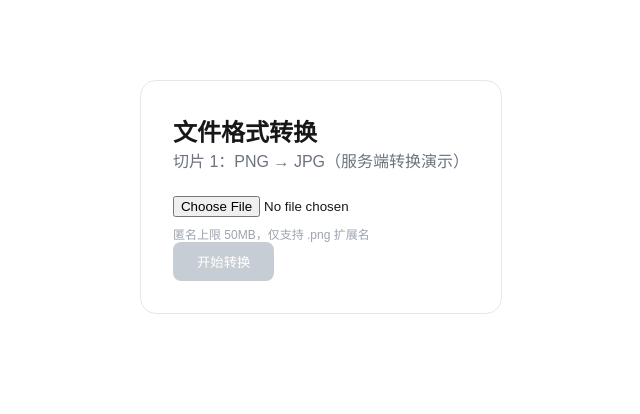
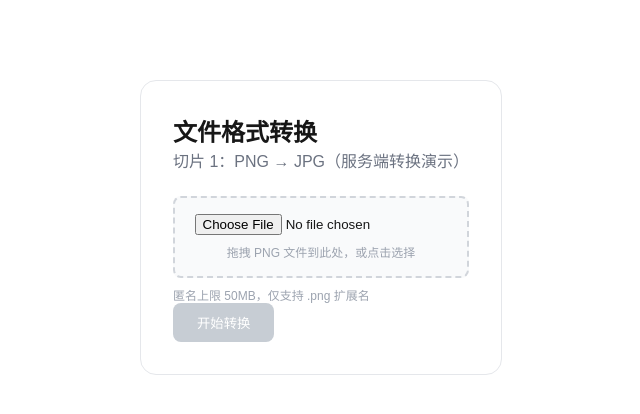
Before and after one commit to thanks-for-forest/Format_conversion, a Next.js app in the folder frontend/: page / in a window 1280 px wide. Shown: the top 414 px of the page, without its empty margins (319-959 px from the left). Built offline with nearby package versions, Linux system fonts and the light colour scheme; no server answers.

Commit message:
fix: 前端切片1修复（选文件显示、拖拽格式校验、移除Google字体离线构建）

```diff
--- a/frontend/app/layout.tsx
+++ b/frontend/app/layout.tsx
@@ -1,16 +1,5 @@
 import type { Metadata } from "next";
-import { Geist, Geist_Mono } from "next/font/google";
 import "./globals.css";
-
-const geistSans = Geist({
-  variable: "--font-geist-sans",
-  subsets: ["latin"],
-});
-
-const geistMono = Geist_Mono({
-  variable: "--font-geist-mono",
-  subsets: ["latin"],
-});
 
 export const metadata: Metadata = {
   title: "文件格式转换",
@@ -19,7 +8,7 @@ export const metadata: Metadata = {
 
 export default function RootLayout({ children }: LayoutProps<"/">) {
   return (
-    <html lang="zh-CN" className={`${geistSans.variable} ${geistMono.variable}`}>
+    <html lang="zh-CN">
       <body>{children}</body>
     </html>
   );
--- a/frontend/app/page.tsx
+++ b/frontend/app/page.tsx
@@ -1,13 +1,17 @@
 "use client";
 
-import { useRef, useState } from "react";
+import { useState, type ChangeEvent, type DragEvent } from "react";
 
 const API_BASE = process.env.NEXT_PUBLIC_API_BASE ?? "http://localhost:8000";
+
+const ACCEPT_EXT = ".png";
+const ACCEPT_MIME = "image/png";
 
 const COPY = {
   title: "文件格式转换",
   subtitle: "切片 1：PNG → JPG（服务端转换演示）",
   pick: "选择 PNG 文件",
+  dropHint: "拖拽 PNG 文件到此处，或点击选择",
   convert: "开始转换",
   converting: "转换中…",
   done: "转换完成，点击下载：",
@@ -41,7 +45,8 @@ export default function Home() {
   const [message, setMessage] = useState("");
   const [downloadUrl, setDownloadUrl] = useState("");
   const [downloadName, setDownloadName] = useState("");
-  const inputRef = useRef<HTMLInputElement>(null);
+  const [pickError, setPickError] = useState("");
+  const [dragging, setDragging] = useState(false);
 
   async function handleConvert() {
     if (!file) return;
@@ -74,12 +79,38 @@ export default function Home() {
     }
   }
 
-  function reset() {
-    setFile(null);
+  function applyPickedFile(picked: File | null) {
+    if (!picked) {
+      setFile(null);
+      setPhase("idle");
+      setMessage("");
+      setDownloadUrl("");
+      setPickError("");
+      return;
+    }
+    const name = picked.name.toLowerCase();
+    const ok = name.endsWith(ACCEPT_EXT) || picked.type === ACCEPT_MIME;
+    if (!ok) {
+      setFile(null);
+      setPickError(`仅支持 PNG 文件（${ACCEPT_EXT}），收到：${picked.name}`);
+      return;
+    }
+    setFile(picked);
+    setPickError("");
     setPhase("idle");
     setMessage("");
     setDownloadUrl("");
-    if (inputRef.current) inputRef.current.value = "";
+  }
+
+  function handlePick(e: ChangeEvent<HTMLInputElement>) {
+    applyPickedFile(e.target.files?.[0] ?? null);
+  }
+
+  function handleDrop(e: DragEvent<HTMLDivElement>) {
+    e.preventDefault();
+    setDragging(false);
+    if (busy) return;
+    applyPickedFile(e.dataTransfer.files?.[0] ?? null);
   }
 
   const busy = phase === "converting";
@@ -98,17 +129,41 @@ export default function Home() {
       <h1 style={{ fontSize: 24, margin: 0 }}>{COPY.title}</h1>
       <p style={{ color: "#6b7280" }}>{COPY.subtitle}</p>
 
-      <input
-        ref={inputRef}
-        type="file"
-        accept="image/png,.png"
-        onChange={(e) => {
-          reset();
-          setFile(e.target.files?.[0] ?? null);
+      <div
+        onDragOver={(e) => {
+          e.preventDefault();
+          if (!busy) setDragging(true);
         }}
-        disabled={busy}
-        style={{ display: "block", margin: "24px 0 8px" }}
-      />
+        onDragLeave={() => setDragging(false)}
+        onDrop={handleDrop}
+        style={{
+          margin: "24px 0 8px",
+          padding: 16,
+          border: dragging ? "2px dashed #2563eb" : "2px dashed #d1d5db",
+          borderRadius: 8,
+          background: dragging ? "#eff6ff" : "#f9fafb",
+          textAlign: "center",
+        }}
+      >
+        <input
+          type="file"
+          accept={`${ACCEPT_MIME},${ACCEPT_EXT}`}
+          onChange={handlePick}
+          disabled={busy}
+          style={{ display: "block", margin: "0 auto" }}
+        />
+        <p style={{ fontSize: 12, color: "#9ca3af", margin: "8px 0 0" }}>
+          {COPY.dropHint}
+        </p>
+      </div>
+      {file && (
+        <p style={{ fontSize: 14, margin: "0 0 8px", color: "#111827" }}>
+          已选：{file.name}
+        </p>
+      )}
+      {pickError && (
+        <p style={{ margin: "0 0 8px", color: "#dc2626" }}>{pickError}</p>
+      )}
       <p style={{ fontSize: 12, color: "#9ca3af" }}>{COPY.limitHint}</p>
 
       <button
```
